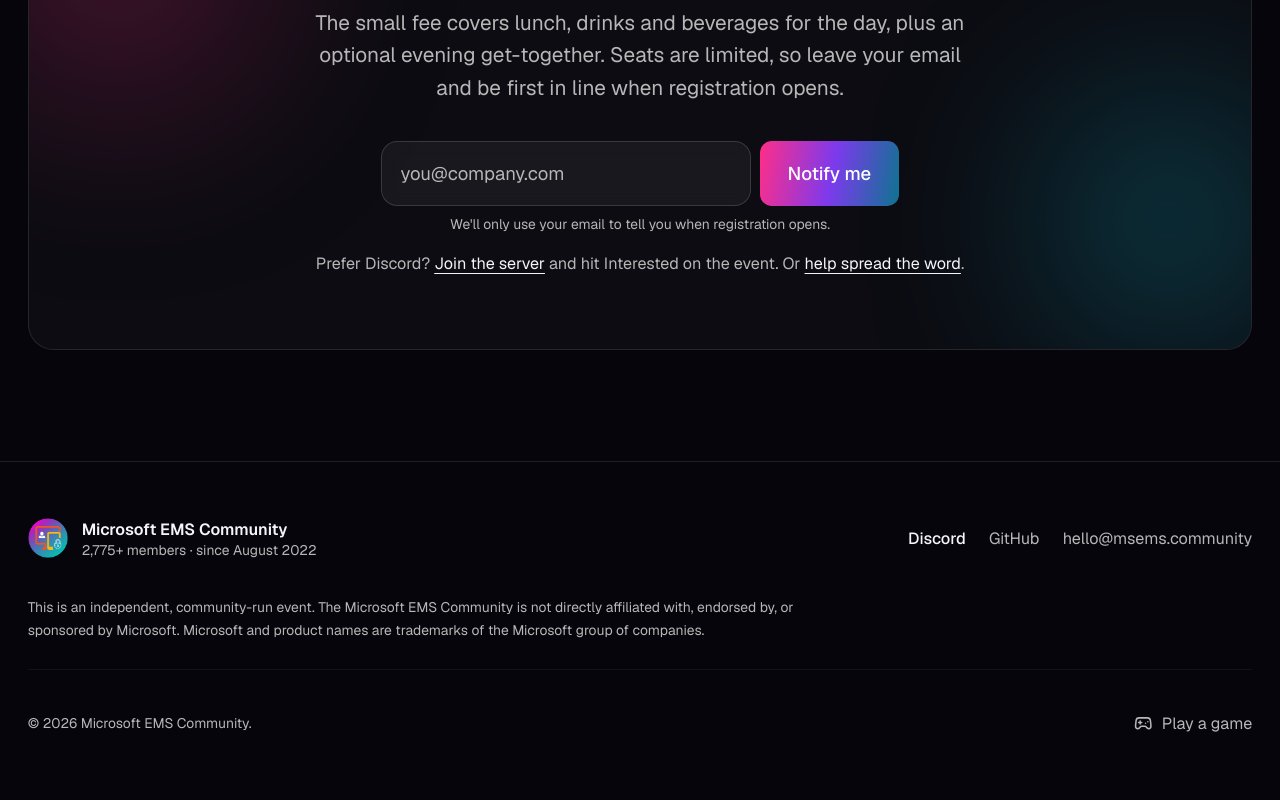
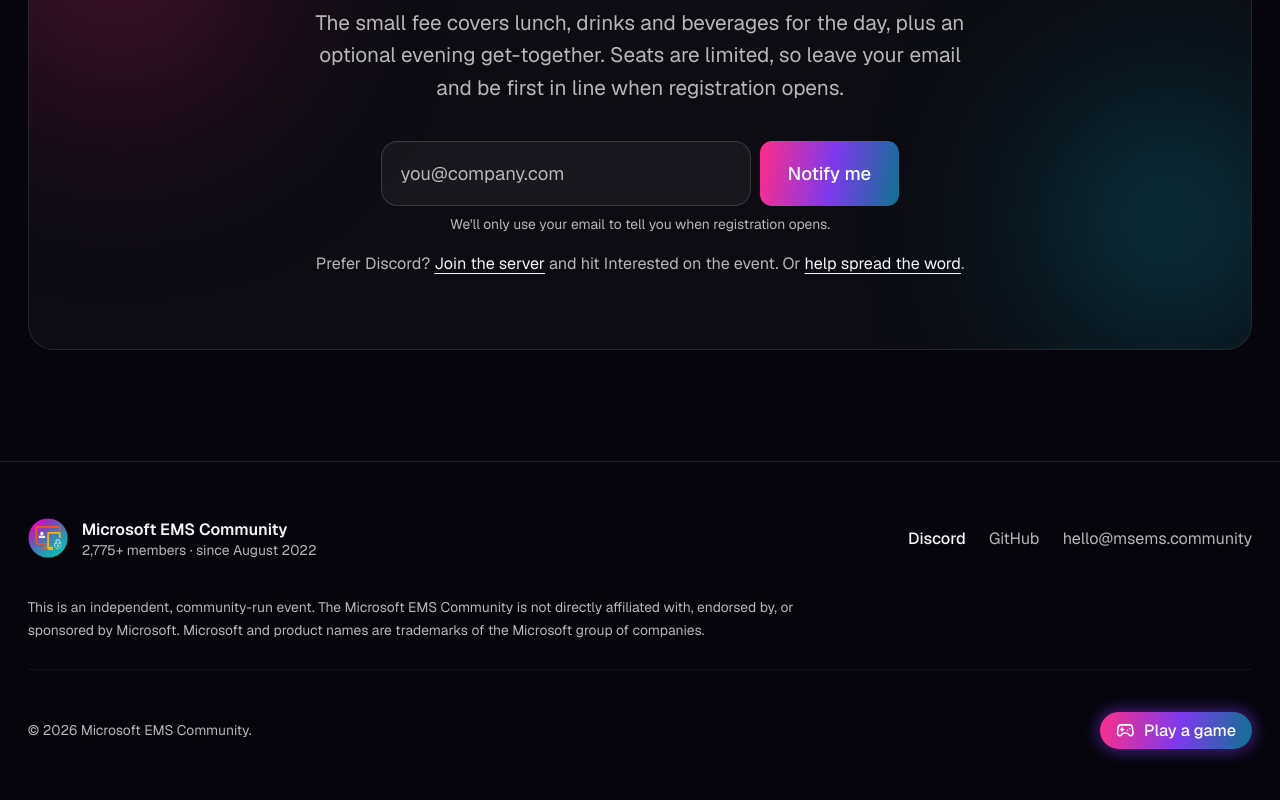
Before and after one commit to Microsoft-EMS-Community/msems-landing, a Next.js app: page / in a window 1280 px wide. Shown: the part 6814-7614 px from the top of the page. Built offline with nearby package versions, Linux system fonts and the light colour scheme; no server answers; the database is empty.

Commit message:
style: gradient + glow on the footer Play a game button to match the header

```diff
--- a/src/components/site-footer.tsx
+++ b/src/components/site-footer.tsx
@@ -67,7 +67,7 @@
             <p className="text-xs text-muted-foreground">
               © {EVENT.dateLabel.split(", ").pop()} {COMMUNITY.name}.
             </p>
-            <GamesLauncher />
+            <GamesLauncher className="game-pulse inline-flex items-center gap-2 rounded-full brand-gradient-bg px-3.5 py-1.5 text-sm font-medium text-white transition-transform hover:scale-105" />
           </div>
         </div>
       </div>
```
